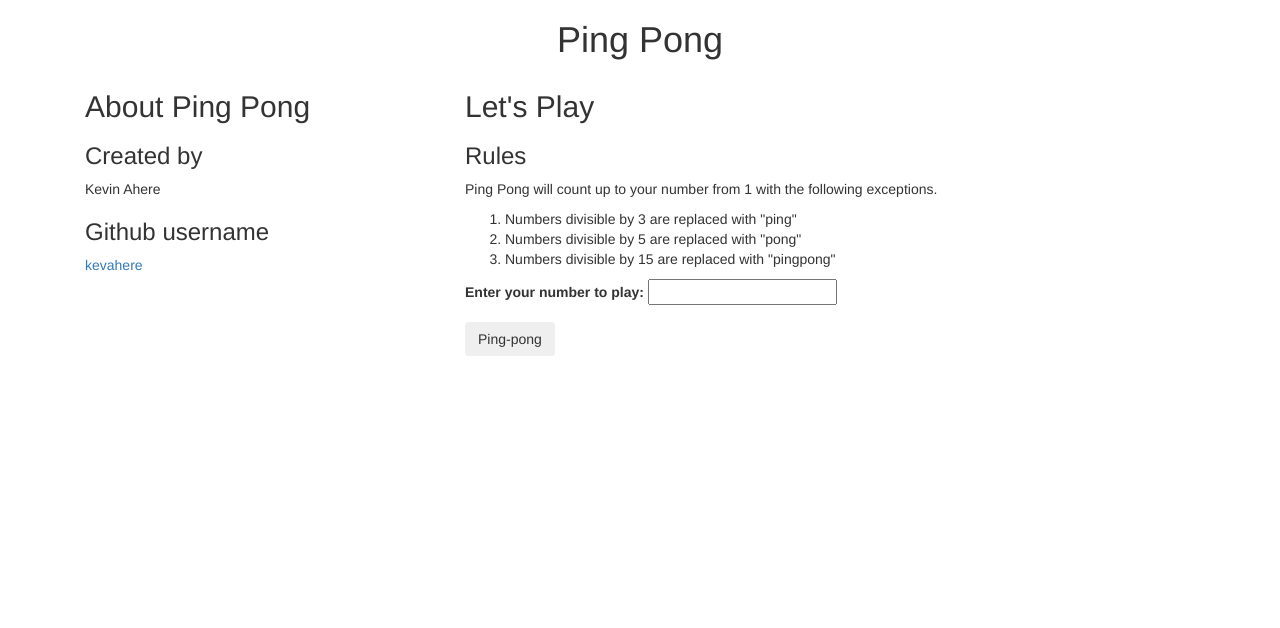
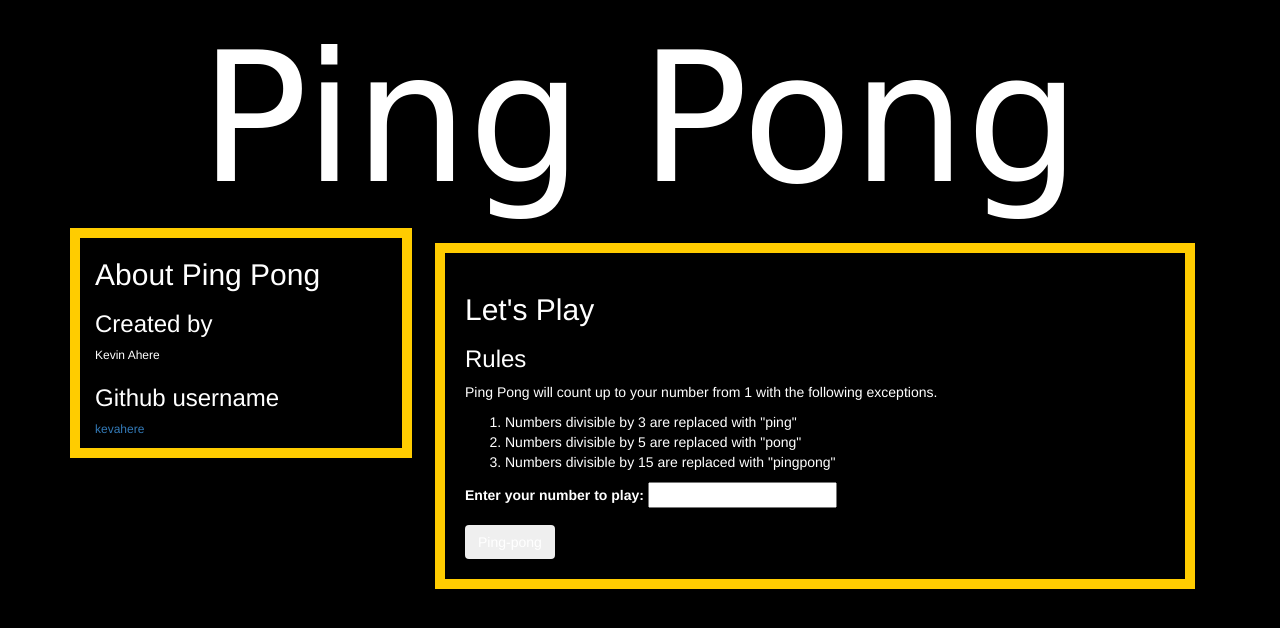
Before and after one commit to kevahere/pingpong, a plain HTML site: page index.html in a window 1280 px wide. Drawn offline with Linux system fonts and the light colour scheme; a web font is replaced by a local one.

Commit message:
added styling

```diff
--- a/css/styles.css
+++ b/css/styles.css
@@ -1,3 +1,29 @@
-.header{
+body{
+  color:white;
+  background-color: #000000;
+}
+.header h1{
   text-align:center;
+  font-size: 180px;
+  font-family: "Monofett", cursive;
 }
+
+.content{
+  background-color: #000000;
+}
+.sbr{
+  border:10px solid #ffcc00;
+  border-color: #ffcc00;
+  font-size: 12px;
+  float: left;
+  width: 30%
+
+}
+.game{
+  border:10px solid #ffcc00;
+  margin: 15px;
+  padding: 20px;
+  float: right;
+  width;70%
+
+}
--- a/index.html
+++ b/index.html
@@ -1,26 +1,32 @@
 <!DOCTYPE html>
 <html>
+
 <head>
   <link href="css/bootstrap.css" rel="stylesheet" type="text/css">
   <link href="css/styles.css" rel="stylesheet" type="text/css">
   <script src="js/jquery-3.2.1.js"></script>
   <script src="js/scripts.js"></script>
   <meta charset="utf-8">
+  <link href="https://fonts.googleapis.com/css?family=Monofett" rel="stylesheet">
   <title>Ping pong</title>
 </head>
+
 <body>
   <div class="row header">
     <h1>Ping Pong</h1>
   </div>
-   <div class="container">
-      <div class="col-md-4">
+  <div class="container content">
+
+    <div class="col-md-4 sbr">
       <h2>About Ping Pong</h2>
       <h3>Created by</h3>
       <p>Kevin Ahere</p>
       <h3>Github username</h3>
       <p><a href="https://github.com/kevahere">kevahere</a></p>
     </div>
-       <div class="col-md-8">
+
+
+    <div class="col-md-8 game">
       <h2>Let's Play</h2>
       <h3>Rules</h3>
       <p>Ping Pong will count up to your number from 1 with the following exceptions.</p>
@@ -43,5 +49,7 @@
 
       </div>
     </div>
+  </div>
 </body>
+
 </html>
--- a/js/scripts.js
+++ b/js/scripts.js
@@ -0,0 +1,26 @@
+//backend
+var pingPong = function(n) {
+  for (var i = 1; i <= n; i += 1) {
+
+    if (i % 15 === 0) {
+      $("#result").append("<li class='rem'>PingPong !</li>");
+    } else if (i % 5 === 0) {
+      $("#result").append("<li class='rem'>Pong</li>");
+    } else if (i % 3 === 0) {
+      $("#result").append("<li class='rem'>ping</li>");
+    } else {
+      $("#result").append("<li class='rem'>" + String(i) + "</li>");
+    }
+  }
+}
+
+
+//UI
+$(document).ready(function() {
+  $("form#ping-pong").submit(function(event) {
+    $("li.rem").remove();
+    event.preventDefault();
+    var counTo = parseInt($("input#number").val());
+    pingPong(counTo);
+  });
+});
```
Lines whose indentation alone changed are shown as unchanged.
